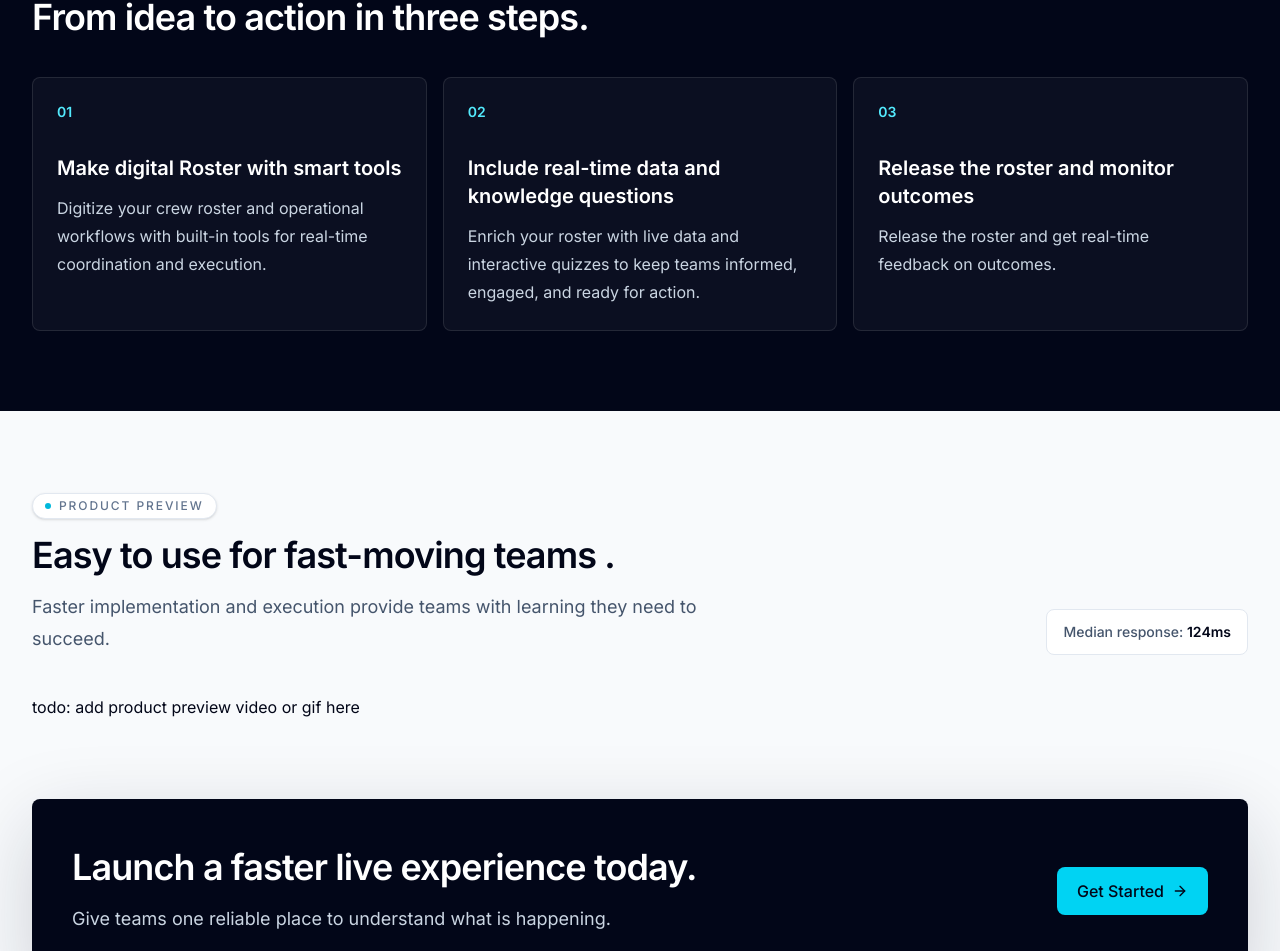
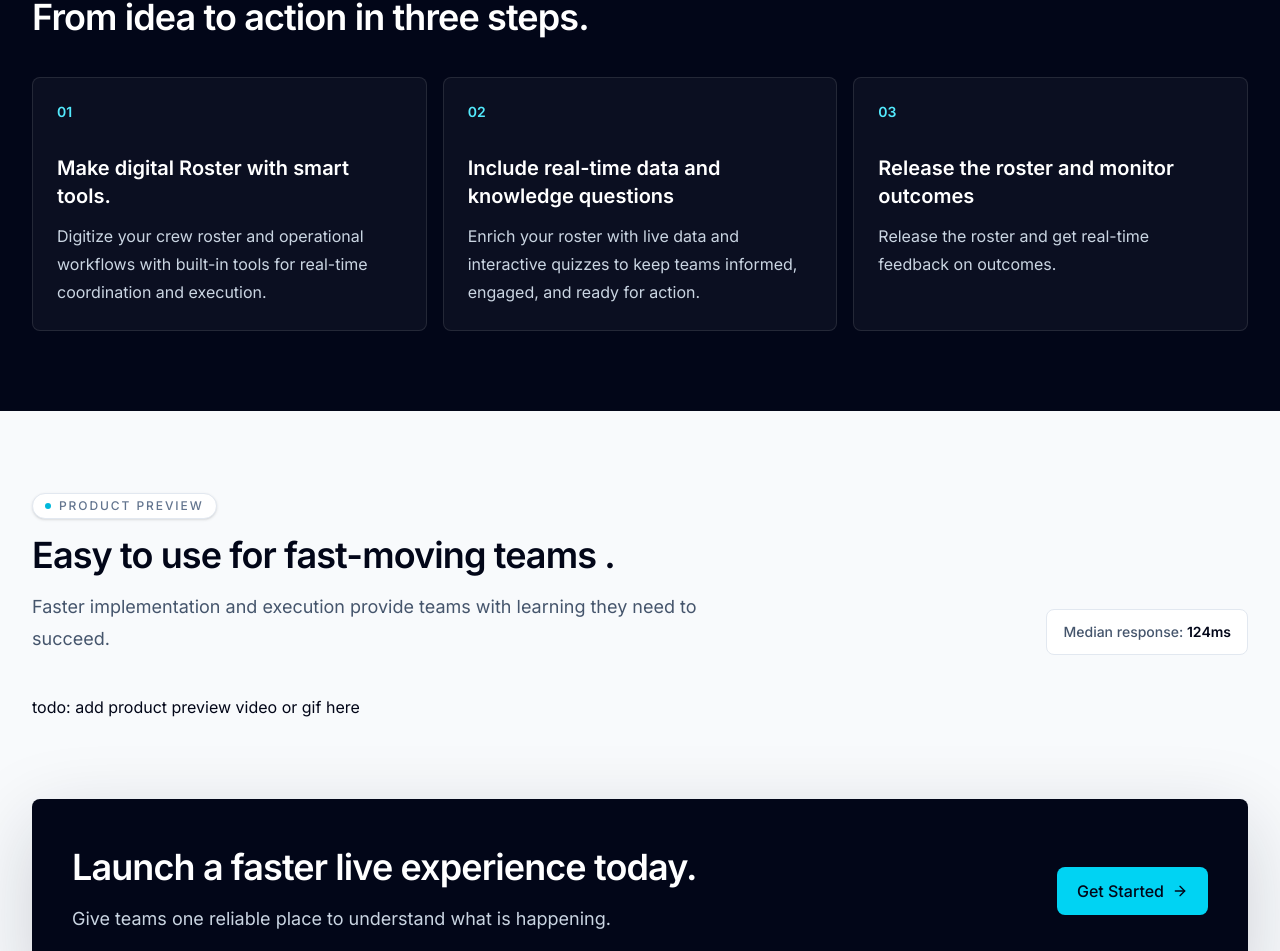
Before and after one commit to kartikgulati/crewrostering, a Next.js app: page / in a window 1280 px wide. Shown: the part 1641-2592 px from the top of the page. Built offline with nearby package versions, Linux system fonts and the light colour scheme.

Commit message:
changed the format.

```diff
--- a/components/landing/landing-page.tsx
+++ b/components/landing/landing-page.tsx
@@ -56,7 +56,7 @@ const features = [
 const steps = [
   {
     label: "01",
-    title: "Make digital Roster with smart tools",
+    title: "Make digital Roster with smart tools.",
     description: "Digitize your crew roster and operational workflows with built-in tools for real-time coordination and execution.",
   },
   {
```
